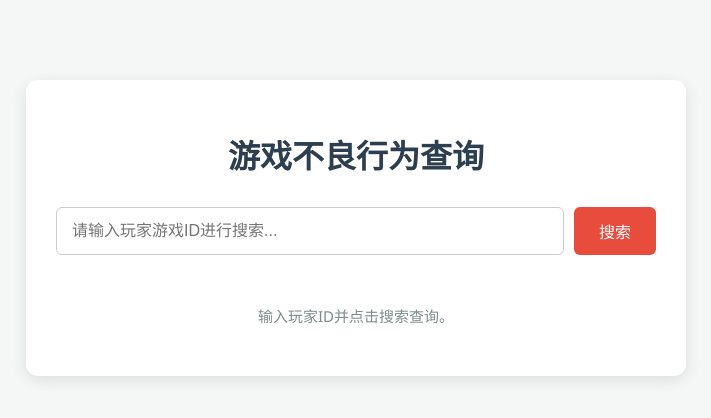
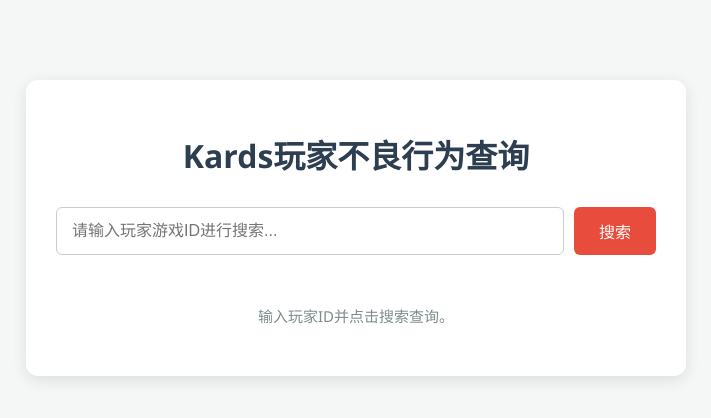
Before and after one commit to OierWJX/Gunmu, a plain HTML site: page index.html in a window 1280 px wide. Shown: the whole page, without its empty margins (284-995 px from the left). Drawn offline with Linux system fonts and the light colour scheme.

Commit message:
Add files via upload

```diff
--- a/index.html
+++ b/index.html
@@ -135,7 +135,7 @@
 <body>
 
     <div class="container">
-        <h1>游戏不良行为查询</h1>
+        <h1>Kards玩家不良行为查询</h1>
 
         <div class="search-box">
             <input type="text" id="searchInput" placeholder="请输入玩家游戏ID进行搜索..." onkeypress="handleKeyPress(event)">
```
